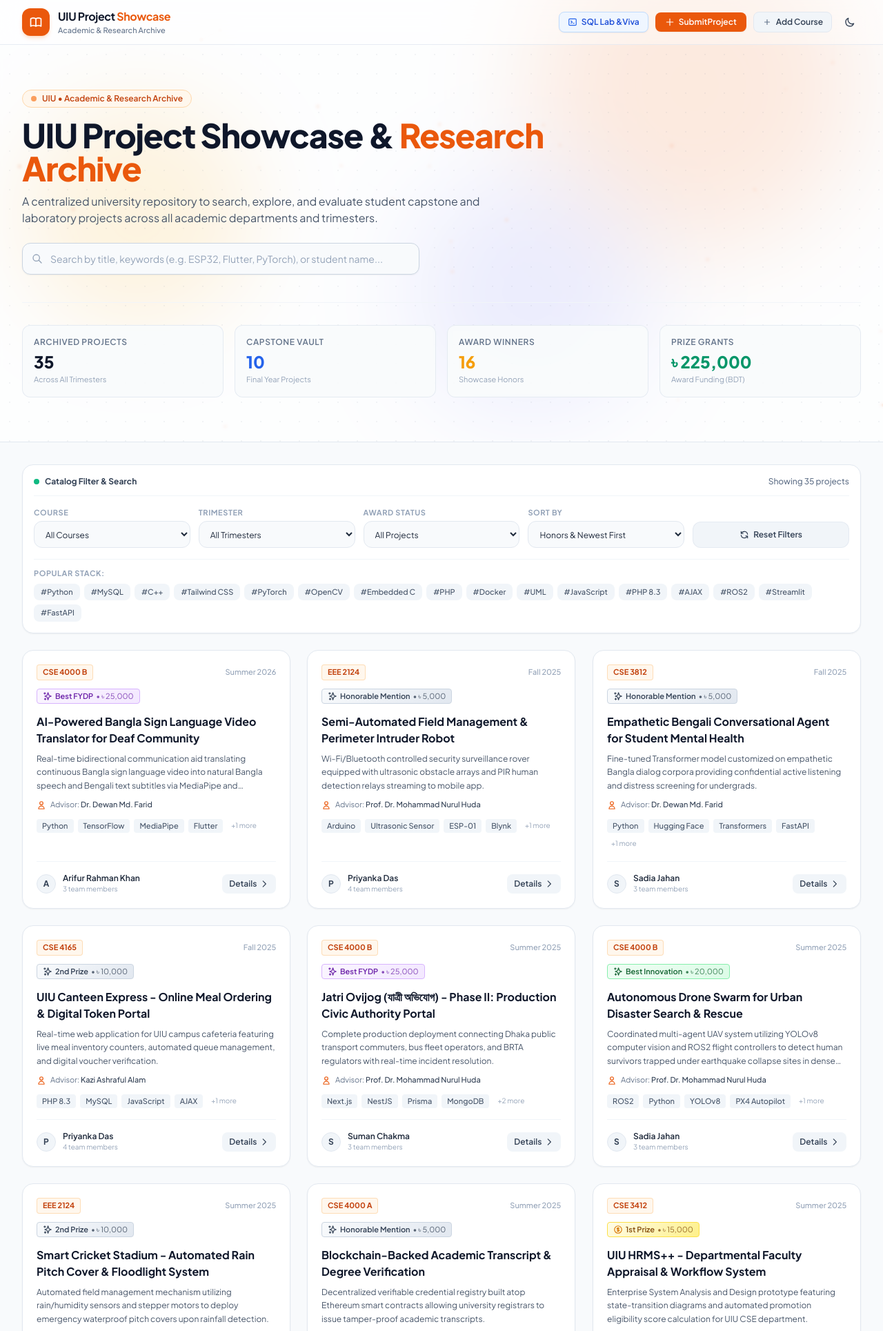
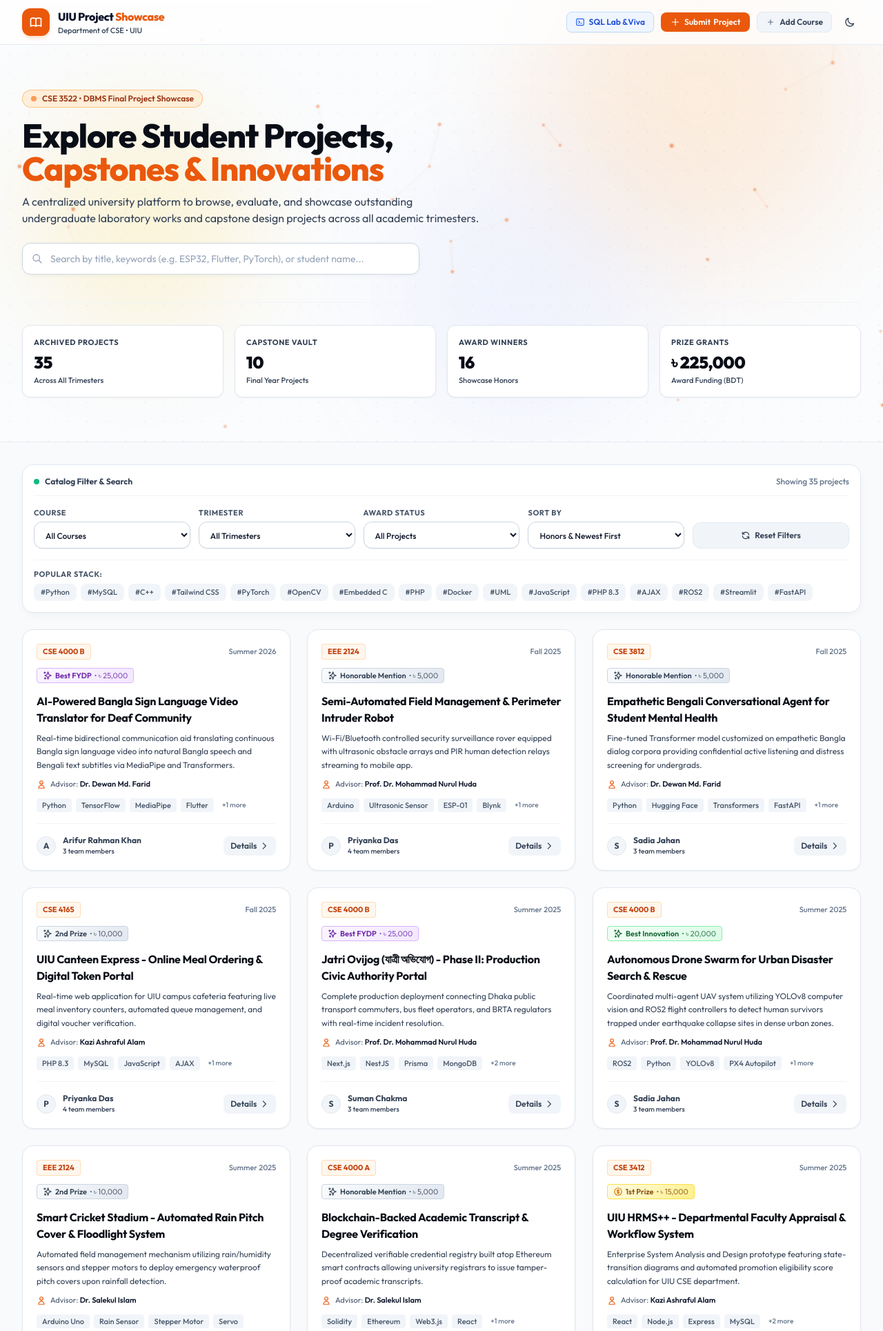
Before and after one commit to itstahmid97/uiu-project-showcase, a PHP site: page /project_showcase/public/index.php in a window 1280 px wide. Shown: the top 1929 px of the page at 69% size. Run offline with PHP 8.4, Linux system fonts and the light colour scheme; data comes from the database, SQL or seed files in the repository; some libraries are stand-ins or nearby versions.

Commit message:
UI: Add Outfit typography, vibrant light mode ambient animation, remove research archive repetition, and fix contrast in light & dark modes

```diff
--- a/project_showcase/public/css/style.css
+++ b/project_showcase/public/css/style.css
@@ -1,21 +1,22 @@
 /*
- * UIU Project Showcase & Research Archive
+ * UIU Project Showcase
  * Advanced Animated Design System & Interactive Theme
  * Department of Computer Science & Engineering, United International University
  */
 
-@import url('https://fonts.googleapis.com/css2?family=Plus+Jakarta+Sans:wght@400;500;600;700;800&family=JetBrains+Mono:wght@400;500;600&display=swap');
+@import url('https://fonts.googleapis.com/css2?family=Outfit:wght@300;400;500;600;700;800;900&family=Plus+Jakarta+Sans:wght@400;500;600;700;800&family=JetBrains+Mono:wght@400;500;600&display=swap');
 
 :root {
   --primary: #ea580c;
   --primary-hover: #c2410c;
   --primary-glow: rgba(234, 88, 12, 0.25);
+  --font-heading: 'Outfit', system-ui, -apple-system, sans-serif;
   --font-main: 'Plus Jakarta Sans', system-ui, -apple-system, sans-serif;
   --font-code: 'JetBrains Mono', monospace;
 }
 
 html {
-  font-family: var(--font-main);
+  font-family: var(--font-heading);
   scroll-behavior: smooth;
   -webkit-font-smoothing: antialiased;
   overflow-x: hidden;
@@ -23,10 +24,16 @@ html {
 }
 
 body {
+  font-family: var(--font-heading);
   overflow-x: hidden;
   max-width: 100vw;
   width: 100%;
   position: relative;
+}
+
+h1, h2, h3, h4, h5, h6, .brand-font, .stat-value, button {
+  font-family: var(--font-heading);
+  letter-spacing: -0.015em;
 }
 
 code, pre, .font-mono {
@@ -34,7 +41,7 @@ code, pre, .font-mono {
 }
 
 /* ==========================================================================
-   ANIMATED FLOATING MESH BACKGROUND (Like UCAM Cloud)
+   ANIMATED FLOATING MESH BACKGROUND (Inspired by UCAM Cloud)
    ========================================================================== */
 .ambient-bg-container {
   position: absolute;
@@ -50,13 +57,46 @@ code, pre, .font-mono {
 .ambient-orb {
   position: absolute;
   border-radius: 50%;
-  filter: blur(70px);
-  opacity: 0.45;
+  filter: blur(80px);
   will-change: transform;
 }
+
+/* Light Mode Orbs: radiant sunrise warmth, atmospheric and lively without washing out text */
+.ambient-orb {
+  opacity: 0.70;
+}
+
+.orb-orange {
+  top: -60px;
+  right: 6%;
+  width: 480px;
+  height: 480px;
+  background: radial-gradient(circle, rgba(254, 215, 170, 0.8) 0%, rgba(251, 146, 60, 0.38) 48%, rgba(255, 237, 213, 0) 74%);
+  animation: floatOrb1 16s ease-in-out infinite;
+}
+
+.orb-amber {
+  top: 70px;
+  left: 4%;
+  width: 420px;
+  height: 420px;
+  background: radial-gradient(circle, rgba(254, 240, 138, 0.75) 0%, rgba(251, 191, 36, 0.32) 50%, rgba(254, 252, 232, 0) 74%);
+  animation: floatOrb2 20s ease-in-out infinite;
+}
+
+.orb-purple {
+  top: 190px;
+  left: 42%;
+  width: 380px;
+  height: 380px;
+  background: radial-gradient(circle, rgba(224, 231, 255, 0.8) 0%, rgba(165, 180, 252, 0.32) 50%, rgba(245, 243, 255, 0) 74%);
+  animation: floatOrb3 18s ease-in-out infinite;
+}
+
+/* Dark Mode Orbs */
 .dark .ambient-orb {
   opacity: 0.44;
-  filter: blur(80px);
+  filter: blur(85px);
   mix-blend-mode: screen;
 }
 .dark .orb-orange {
@@ -101,33 +141,6 @@ code, pre, .font-mono {
   50% {
     transform: translate(40px, 50px) scale(1.1);
   }
-}
-
-.orb-orange {
-  top: -60px;
-  right: 8%;
-  width: 440px;
-  height: 440px;
-  background: radial-gradient(circle, #f97316 0%, #ea580c 60%, transparent 80%);
-  animation: floatOrb1 16s ease-in-out infinite;
-}
-
-.orb-amber {
-  top: 80px;
-  left: 5%;
-  width: 380px;
-  height: 380px;
-  background: radial-gradient(circle, #fbbf24 0%, #f59e0b 60%, transparent 80%);
-  animation: floatOrb2 20s ease-in-out infinite;
-}
-
-.orb-purple {
-  top: 220px;
-  left: 45%;
-  width: 320px;
-  height: 320px;
-  background: radial-gradient(circle, #818cf8 0%, #6366f1 60%, transparent 80%);
-  animation: floatOrb3 18s ease-in-out infinite;
 }
 
 /* Ambient Canvas Overlay */
@@ -303,6 +316,102 @@ code, pre, .font-mono {
 }
 
 /* ==========================================================================
+   HIGH CONTRAST LIGHT MODE PALETTE (Clean, Crisp, Elevated)
+   ========================================================================== */
+html:not(.dark) body {
+  background-color: #f8fafc !important;
+  color: #0f172a !important;
+}
+
+/* Light mode crisp headings and text */
+html:not(.dark) h1,
+html:not(.dark) h2,
+html:not(.dark) h3,
+html:not(.dark) h4 {
+  color: #090d16 !important;
+}
+
+html:not(.dark) p {
+  color: #334155;
+}
+
+/* Light mode stat cards */
+html:not(.dark) .stat-card {
+  background: #ffffff !important;
+  border: 1px solid #e2e8f0 !important;
+  box-shadow: 0 1px 3px 0 rgba(15, 23, 42, 0.05), 0 1px 2px -1px rgba(15, 23, 42, 0.04) !important;
+}
+html:not(.dark) .stat-card:hover {
+  border-color: #cbd5e1 !important;
+  box-shadow: 0 4px 12px -2px rgba(15, 23, 42, 0.08) !important;
+}
+
+/* Light mode hero search */
+html:not(.dark) #hero-search-input {
+  background-color: #ffffff !important;
+  border-color: #cbd5e1 !important;
+  color: #0f172a !important;
+  box-shadow: 0 2px 8px -2px rgba(15, 23, 42, 0.06) !important;
+}
+html:not(.dark) #hero-search-input:focus {
+  border-color: #ea580c !important;
+  box-shadow: 0 0 0 3px rgba(234, 88, 12, 0.2), 0 2px 8px -2px rgba(15, 23, 42, 0.08) !important;
+}
+
+/* Light mode catalog filter */
+html:not(.dark) .catalog-filter-card {
+  background: #ffffff !important;
+  border: 1px solid #e2e8f0 !important;
+  box-shadow: 0 4px 16px -4px rgba(15, 23, 42, 0.06), 0 2px 4px -2px rgba(15, 23, 42, 0.03) !important;
+}
+html:not(.dark) .catalog-filter-card select {
+  background-color: #ffffff !important;
+  border: 1px solid #cbd5e1 !important;
+  color: #0f172a !important;
+  font-weight: 500;
+}
+html:not(.dark) .catalog-filter-card select:focus {
+  border-color: #ea580c !important;
+  box-shadow: 0 0 0 2px rgba(234, 88, 12, 0.25) !important;
+}
+
+/* Light mode project cards */
+html:not(.dark) .project-card {
+  background: #ffffff !important;
+  border: 1px solid #e2e8f0 !important;
+  box-shadow: 0 1px 3px 0 rgba(15, 23, 42, 0.05), 0 1px 2px -1px rgba(15, 23, 42, 0.03) !important;
+}
+html:not(.dark) .project-card:hover {
+  border-color: #fdba74 !important;
+  box-shadow: 0 14px 28px -5px rgba(15, 23, 42, 0.08), 0 6px 12px -3px rgba(15, 23, 42, 0.04) !important;
+  transform: translateY(-4px);
+}
+
+/* Light mode modals */
+html:not(.dark) .modal-dialog-panel {
+  background: #ffffff !important;
+  border: 1px solid #e2e8f0 !important;
+  box-shadow: 0 25px 50px -12px rgba(15, 23, 42, 0.25) !important;
+}
+
+/* Light mode faculty advisor box */
+html:not(.dark) .faculty-advisor-box {
+  background: linear-gradient(135deg, #fff7ed 0%, #ffedd5 100%) !important;
+  border: 1px solid #fdba74 !important;
+}
+
+/* Light mode form controls */
+html:not(.dark) select,
+html:not(.dark) input[type="text"],
+html:not(.dark) input[type="number"],
+html:not(.dark) input[type="url"],
+html:not(.dark) textarea {
+  background-color: #ffffff !important;
+  border: 1px solid #cbd5e1 !important;
+  color: #0f172a !important;
+}
+
+/* ==========================================================================
    ADVANCED DARK MODE PALETTE (Midnight Onyx & UIU Glow)
    ========================================================================== */
 html.dark,
--- a/project_showcase/public/index.php
+++ b/project_showcase/public/index.php
@@ -3,7 +3,7 @@
 <head>
   <meta charset="UTF-8">
   <meta name="viewport" content="width=device-width, initial-scale=1.0">
-  <title>UIU Project Showcase — Academic & Research Archive | CSE 3522</title>
+  <title>UIU Project Showcase — Student Engineering & Capstone Portal | CSE 3522</title>
 
   <!-- Tailwind CSS 3.4 CDN -->
   <script src="https://cdn.tailwindcss.com"></script>
@@ -22,7 +22,8 @@
             }
           },
           fontFamily: {
-            sans: ['"Plus Jakarta Sans"', 'system-ui', 'sans-serif'],
+            sans: ['Outfit', '"Plus Jakarta Sans"', 'system-ui', 'sans-serif'],
+            heading: ['Outfit', 'sans-serif'],
             mono: ['"JetBrains Mono"', 'monospace']
           }
         }
@@ -57,8 +58,8 @@
           </svg>
         </div>
         <div class="min-w-0">
-          <span class="text-sm sm:text-base font-bold tracking-tight text-slate-900 dark:text-white">UIU Project <span class="text-orange-600 dark:text-orange-500">Showcase</span></span>
-          <p class="text-[10px] sm:text-[11px] text-slate-500 dark:text-slate-400 font-medium hidden sm:block">Academic & Research Archive</p>
+          <span class="text-sm sm:text-base font-extrabold tracking-tight text-slate-900 dark:text-white">UIU Project <span class="text-orange-600 dark:text-orange-500">Showcase</span></span>
+          <p class="text-[10px] sm:text-[11px] text-slate-500 dark:text-slate-400 font-medium hidden sm:block">Department of CSE • UIU</p>
         </div>
       </a>
 
@@ -77,7 +78,7 @@
           <svg class="w-3.5 h-3.5 sm:mr-1.5" fill="none" stroke="currentColor" viewBox="0 0 24 24">
             <path stroke-linecap="round" stroke-linejoin="round" stroke-width="2" d="M12 4v16m8-8H4"/>
           </svg>
-          <span class="hidden sm:inline">Submit </span><span>Project</span>
+          <span class="hidden sm:inline mr-1">Submit</span><span>Project</span>
         </button>
 
         <!-- Add Course Button (Extensibility Demo) -->
@@ -99,7 +100,7 @@
   <!-- ========================================== -->
   <!-- Hero Section                               -->
   <!-- ========================================== -->
-  <section class="hero-section relative bg-white/70 dark:bg-transparent backdrop-blur-[2px] border-b border-slate-200 dark:border-slate-800/80 overflow-hidden py-10 md:py-16">
+  <section class="hero-section relative bg-white/35 dark:bg-transparent backdrop-blur-[1px] border-b border-slate-200/80 dark:border-slate-800/80 overflow-hidden py-10 md:py-16">
     <!-- Background Pattern & Subtle Glow -->
     <div class="absolute inset-0 bg-grid-pattern opacity-60 dark:opacity-30 pointer-events-none"></div>
     <div class="hero-glow"></div>
@@ -107,19 +108,19 @@
     <div class="max-w-7xl mx-auto px-4 sm:px-6 lg:px-8 relative z-10 w-full min-w-0">
       <div class="max-w-3xl w-full">
         <!-- University Badge -->
-        <div class="inline-flex items-center gap-2 px-3 py-1 rounded-full text-xs font-semibold bg-orange-50 text-orange-700 dark:bg-orange-950/60 dark:text-orange-300 border border-orange-200 dark:border-orange-800/60 mb-4 max-w-full">
+        <div class="inline-flex items-center gap-2 px-3 py-1 rounded-full text-xs font-semibold bg-orange-100/90 text-orange-800 dark:bg-orange-950/60 dark:text-orange-300 border border-orange-300/80 dark:border-orange-800/60 mb-4 max-w-full">
           <span class="w-2 h-2 rounded-full bg-orange-500 animate-pulse flex-shrink-0"></span>
-          <span class="truncate">UIU • Academic & Research Archive</span>
+          <span class="truncate font-semibold">CSE 3522 • DBMS Final Project Showcase</span>
         </div>
 
         <!-- Headline -->
-        <h1 class="text-2xl sm:text-4xl lg:text-5xl font-extrabold text-slate-900 dark:text-white tracking-tight leading-tight">
-          UIU Project Showcase & <span class="text-orange-600 dark:text-orange-500">Research Archive</span>
+        <h1 class="text-2xl sm:text-4xl lg:text-5xl font-extrabold text-slate-950 dark:text-white tracking-tight leading-tight">
+          Explore Student Projects, <span class="text-orange-600 dark:text-orange-500">Capstones & Innovations</span>
         </h1>
 
         <!-- Extensible Subtitle (No hardcoded course lists) -->
-        <p class="mt-3 text-xs sm:text-base text-slate-600 dark:text-slate-400 leading-relaxed max-w-2xl">
-          A centralized university repository to search, explore, and evaluate student capstone and laboratory projects across all academic departments and trimesters.
+        <p class="mt-3 text-xs sm:text-base text-slate-700 dark:text-slate-300 font-normal leading-relaxed max-w-2xl">
+          A centralized university platform to browse, evaluate, and showcase outstanding undergraduate laboratory works and capstone design projects across all academic trimesters.
         </p>
 
         <!-- Search Bar -->
@@ -139,31 +140,31 @@
       <!-- Quick Metrics Strip -->
       <div class="grid grid-cols-2 md:grid-cols-4 gap-3 sm:gap-4 mt-10 pt-8 border-t border-slate-100 dark:border-slate-800/80">
         <!-- Metric 1 -->
-        <div class="stat-card p-4 rounded-xl bg-slate-50/80 dark:bg-slate-900/60 border border-slate-200/80 dark:border-slate-800 backdrop-blur-sm">
-          <p class="text-xs font-semibold text-slate-500 dark:text-slate-400 uppercase tracking-wider">Archived Projects</p>
-          <h3 id="stat-total-projects" class="text-2xl font-black text-slate-900 dark:text-white mt-1">--</h3>
-          <p class="text-[11px] text-slate-400 mt-0.5">Across All Trimesters</p>
+        <div class="stat-card p-4 rounded-xl bg-white/90 dark:bg-slate-900/60 border border-slate-200/90 dark:border-slate-800 shadow-sm backdrop-blur-sm">
+          <p class="text-[11px] font-bold text-slate-600 dark:text-slate-400 uppercase tracking-wider">Archived Projects</p>
+          <h3 id="stat-total-projects" class="text-2xl font-black text-slate-950 dark:text-white mt-1">--</h3>
+          <p class="text-[11px] text-slate-500 dark:text-slate-400 font-medium mt-0.5">Across All Trimesters</p>
         </div>
 
         <!-- Metric 2 -->
-        <div class="stat-card p-4 rounded-xl bg-slate-50/80 dark:bg-slate-900/60 border border-slate-200/80 dark:border-slate-800 backdrop-blur-sm">
-          <p class="text-xs font-semibold text-slate-500 dark:text-slate-400 uppercase tracking-wider">Capstone Vault</p>
+        <div class="stat-card p-4 rounded-xl bg-white/90 dark:bg-slate-900/60 border border-slate-200/90 dark:border-slate-800 shadow-sm backdrop-blur-sm">
+          <p class="text-[11px] font-bold text-slate-600 dark:text-slate-400 uppercase tracking-wider">Capstone Vault</p>
           <h3 id="stat-total-fydp" class="text-2xl font-black text-blue-600 dark:text-blue-400 mt-1">--</h3>
-          <p class="text-[11px] text-slate-400 mt-0.5">Final Year Projects</p>
+          <p class="text-[11px] text-slate-500 dark:text-slate-400 font-medium mt-0.5">Final Year Projects</p>
         </div>
 
         <!-- Metric 3 -->
-        <div class="stat-card p-4 rounded-xl bg-slate-50/80 dark:bg-slate-900/60 border border-slate-200/80 dark:border-slate-800 backdrop-blur-sm">
-          <p class="text-xs font-semibold text-slate-500 dark:text-slate-400 uppercase tracking-wider">Award Winners</p>
+        <div class="stat-card p-4 rounded-xl bg-white/90 dark:bg-slate-900/60 border border-slate-200/90 dark:border-slate-800 shadow-sm backdrop-blur-sm">
+          <p class="text-[11px] font-bold text-slate-600 dark:text-slate-400 uppercase tracking-wider">Award Winners</p>
           <h3 id="stat-total-winners" class="text-2xl font-black text-amber-500 dark:text-amber-400 mt-1">--</h3>
-          <p class="text-[11px] text-slate-400 mt-0.5">Showcase Honors</p>
+          <p class="text-[11px] text-slate-500 dark:text-slate-400 font-medium mt-0.5">Showcase Honors</p>
         </div>
 
         <!-- Metric 4 -->
-        <div class="stat-card p-4 rounded-xl bg-slate-50/80 dark:bg-slate-900/60 border border-slate-200/80 dark:border-slate-800 backdrop-blur-sm">
-          <p class="text-xs font-semibold text-slate-500 dark:text-slate-400 uppercase tracking-wider">Prize Grants</p>
+        <div class="stat-card p-4 rounded-xl bg-white/90 dark:bg-slate-900/60 border border-slate-200/90 dark:border-slate-800 shadow-sm backdrop-blur-sm">
+          <p class="text-[11px] font-bold text-slate-600 dark:text-slate-400 uppercase tracking-wider">Prize Grants</p>
           <h3 id="stat-total-prize" class="text-2xl font-black text-emerald-600 dark:text-emerald-400 mt-1">--</h3>
-          <p class="text-[11px] text-slate-400 mt-0.5">Award Funding (BDT)</p>
+          <p class="text-[11px] text-slate-500 dark:text-slate-400 font-medium mt-0.5">Award Funding (BDT)</p>
         </div>
       </div>
     </div>
@@ -189,24 +190,24 @@
       <div class="grid grid-cols-1 sm:grid-cols-2 lg:grid-cols-5 gap-3">
         <!-- Course Filter -->
         <div>
-          <label for="course-filter" class="block text-[11px] font-bold uppercase tracking-wider text-slate-400 dark:text-slate-500 mb-1">Course</label>
-          <select id="course-filter" class="w-full text-xs py-2.5 px-3 bg-slate-50 dark:bg-slate-800 border border-slate-200 dark:border-slate-700 rounded-xl focus:ring-2 focus:ring-orange-500 focus:outline-none dark:text-white">
+          <label for="course-filter" class="block text-[11px] font-bold uppercase tracking-wider text-slate-600 dark:text-slate-400 mb-1">Course</label>
+          <select id="course-filter" class="w-full text-xs py-2.5 px-3 bg-white dark:bg-slate-800 border border-slate-300 dark:border-slate-700 rounded-xl focus:ring-2 focus:ring-orange-500 focus:outline-none text-slate-800 dark:text-white font-medium shadow-sm">
             <option value="">All Courses</option>
           </select>
         </div>
 
         <!-- Trimester Filter -->
         <div>
-          <label for="trimester-filter" class="block text-[11px] font-bold uppercase tracking-wider text-slate-400 dark:text-slate-500 mb-1">Trimester</label>
-          <select id="trimester-filter" class="w-full text-xs py-2.5 px-3 bg-slate-50 dark:bg-slate-800 border border-slate-200 dark:border-slate-700 rounded-xl focus:ring-2 focus:ring-orange-500 focus:outline-none dark:text-white">
+          <label for="trimester-filter" class="block text-[11px] font-bold uppercase tracking-wider text-slate-600 dark:text-slate-400 mb-1">Trimester</label>
+          <select id="trimester-filter" class="w-full text-xs py-2.5 px-3 bg-white dark:bg-slate-800 border border-slate-300 dark:border-slate-700 rounded-xl focus:ring-2 focus:ring-orange-500 focus:outline-none text-slate-800 dark:text-white font-medium shadow-sm">
             <option value="">All Trimesters</option>
           </select>
         </div>
 
         <!-- Award Filter -->
         <div>
-          <label for="award-filter" class="block text-[11px] font-bold uppercase tracking-wider text-slate-400 dark:text-slate-500 mb-1">Award Status</label>
-          <select id="award-filter" class="w-full text-xs py-2.5 px-3 bg-slate-50 dark:bg-slate-800 border border-slate-200 dark:border-slate-700 rounded-xl focus:ring-2 focus:ring-orange-500 focus:outline-none dark:text-white">
+          <label for="award-filter" class="block text-[11px] font-bold uppercase tracking-wider text-slate-600 dark:text-slate-400 mb-1">Award Status</label>
+          <select id="award-filter" class="w-full text-xs py-2.5 px-3 bg-white dark:bg-slate-800 border border-slate-300 dark:border-slate-700 rounded-xl focus:ring-2 focus:ring-orange-500 focus:outline-none text-slate-800 dark:text-white font-medium shadow-sm">
             <option value="all">All Projects</option>
             <option value="winners_only">Award Winners Only</option>
             <option value="1st_prize">1st Prize</option>
@@ -219,8 +220,8 @@
 
         <!-- Sort Filter -->
         <div>
-          <label for="sort-filter" class="block text-[11px] font-bold uppercase tracking-wider text-slate-400 dark:text-slate-500 mb-1">Sort By</label>
-          <select id="sort-filter" class="w-full text-xs py-2.5 px-3 bg-slate-50 dark:bg-slate-800 border border-slate-200 dark:border-slate-700 rounded-xl focus:ring-2 focus:ring-orange-500 focus:outline-none dark:text-white">
+          <label for="sort-filter" class="block text-[11px] font-bold uppercase tracking-wider text-slate-600 dark:text-slate-400 mb-1">Sort By</label>
+          <select id="sort-filter" class="w-full text-xs py-2.5 px-3 bg-white dark:bg-slate-800 border border-slate-300 dark:border-slate-700 rounded-xl focus:ring-2 focus:ring-orange-500 focus:outline-none text-slate-800 dark:text-white font-medium shadow-sm">
             <option value="newest">Honors & Newest First</option>
             <option value="prize_desc">Highest Prize Money</option>
             <option value="title_asc">Project Title (A-Z)</option>
@@ -241,7 +242,7 @@
 
       <!-- Popular Tech Tags -->
       <div class="pt-3 border-t border-slate-100 dark:border-slate-800 flex flex-wrap items-center gap-1.5">
-        <span class="text-[11px] font-bold uppercase tracking-wider text-slate-400 dark:text-slate-500 mr-1">Popular Stack:</span>
+        <span class="text-[11px] font-bold uppercase tracking-wider text-slate-600 dark:text-slate-400 mr-1">Popular Stack:</span>
         <div id="popular-techs-container" class="flex flex-wrap items-center gap-1.5">
           <!-- Injected dynamically -->
         </div>
@@ -531,7 +532,7 @@
     <div class="max-w-7xl mx-auto px-4 sm:px-6 lg:px-8 flex flex-col sm:flex-row items-center justify-between gap-3 text-center sm:text-left">
       <div>
         <p class="font-bold text-slate-900 dark:text-slate-100">UIU Project Showcase</p>
-        <p class="text-[11px] text-slate-500 dark:text-slate-400">Academic & Research Archive • Department of Computer Science & Engineering, UIU</p>
+        <p class="text-[11px] text-slate-600 dark:text-slate-400 font-medium">Student Engineering & Capstone Repository • Department of Computer Science & Engineering, UIU</p>
       </div>
       <div class="text-[11px] text-slate-400 sm:text-right">
         <p class="font-mono text-orange-600 dark:text-orange-400">CSE 3522: Database Management Systems Laboratory</p>
```
Also changed, not shown: project_showcase/src/app.ts (+23 -22 lines), project_showcase/public/js/app.js.
